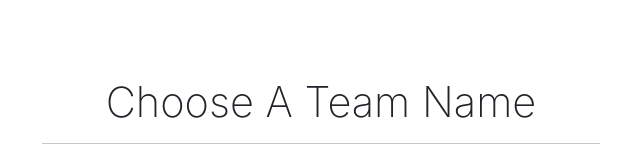
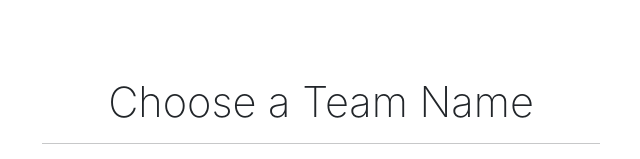
Before and after one commit to Carlgo11/Quiz, a Next.js app: page /register in a window 1280 px wide. Shown: the part 230-389 px from the top of the page, without its empty margins (319-959 px from the left). Built offline with nearby package versions, Linux system fonts and the light colour scheme.

Commit message:
Add localization

```diff
--- /dev/null
+++ b/src/app/i18n.json
@@ -0,0 +1,14 @@
+{
+  "en": {
+    "question": "Question",
+    "enter_username": "Choose a Team Name",
+    "username": "Team Name",
+    "continue": "Continue"
+  },
+  "sv": {
+    "question": "Fråga",
+    "enter_username": "Välj ett lagnamn",
+    "username": "Lagnamn",
+    "continue": "Spara"
+  }
+}
--- a/src/app/register/page.tsx
+++ b/src/app/register/page.tsx
@@ -2,20 +2,25 @@ import 'bootstrap/dist/css/bootstrap.css'
 import '../layout'
 import Script from 'next/script'
 import styles from './page.module.css'
+import translations from '../i18n.json'
 export const runtime = 'edge'
 
 export default async function Home() {
+    const selectedLanguage = process.env.LANGUAGE || 'en'
+    // @ts-ignore
+    const tr = translations[selectedLanguage] || {};
+
     return (
             <div className={styles.outerForm}>
                 <form className="col col-md-8 col-lg-6" id="register" method="POST">
-                    <h1 className={styles.header}>Choose A Team Name</h1>
+                    <h1 className={styles.header}>{tr.enter_username}</h1>
                     <hr/>
                     <div className="mb-3">
-                        <input name="username" className="form-control" placeholder="Team Name"/>
+                        <input name="username" className="form-control" placeholder={tr.username}/>
                     </div>
                     <p className="error text-danger text-danger-emphasis mb-3">
                     </p>
-                    <button className="btn btn-lg btn-success" type="submit">Continue</button>
+                    <button className="btn btn-lg btn-success" type="submit">{tr.continue}</button>
                     <Script src="/register.js" async/>
                 </form>
             </div>
```
Also changed, not shown: src/app/questions/page.tsx (+7 -3 lines), 2 other files (tests, documents, lock files or other folders).
